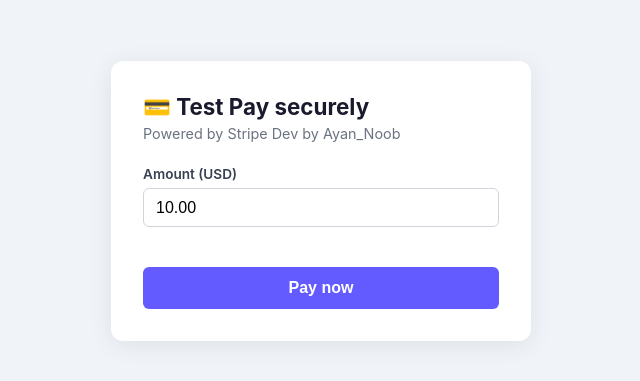
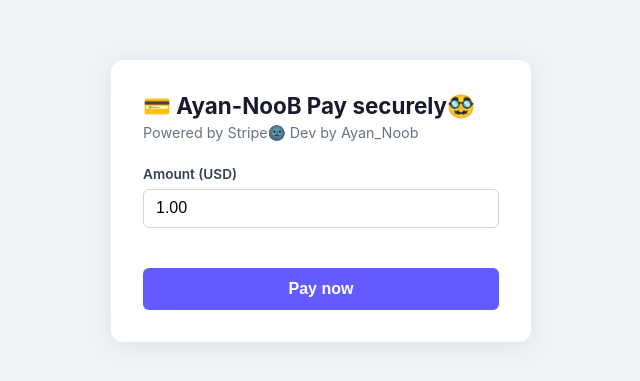
Before and after one commit to Ayan11lijakk/pay-test, a plain HTML site: page index.html in a window 1280 px wide. Shown: the part 199-580 px from the top of the page, without its empty margins (319-959 px from the left). Drawn offline with Linux system fonts and the light colour scheme; no server answers.

Commit message:
Update payment page title and default amount

```diff
--- a/index.html
+++ b/index.html
@@ -10,8 +10,8 @@
 </head>
 <body>
   <div class="card">
-    <h1>💳 Test Pay securely</h1>
-    <p class="subtitle">Powered by Stripe
+    <h1>💳 Ayan-NooB Pay securely🥸</h1>
+    <p class="subtitle">Powered by Stripe🌚
 	                                         Dev by Ayan_Noob </p>
 
     <form id="payment-form">
@@ -21,7 +21,7 @@
         id="amount"
         min="0.50"
         step="0.01"
-        value="10.00"
+        value="1.00"
         required
       />
 
```
